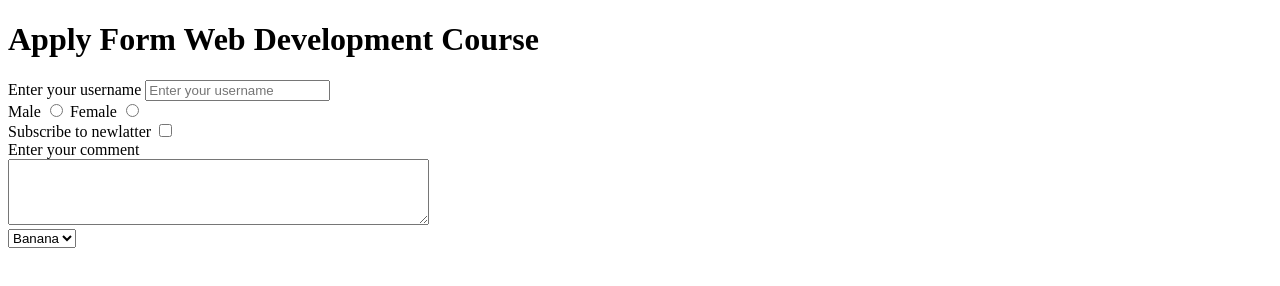
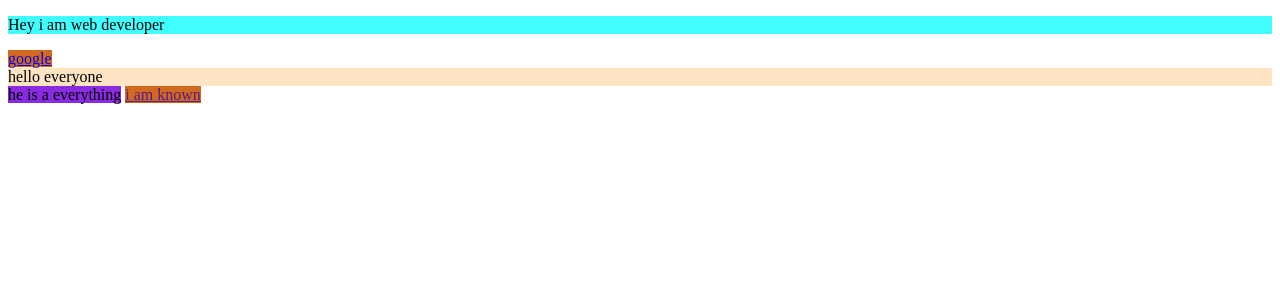
Before and after one commit to HrithikKumar7277/Front-end-Code, a plain HTML site: page index.html in a window 1280 px wide. Drawn offline with Linux system fonts and the light colour scheme.

Commit message:
Inline and Block Element - 7

```diff
--- a/index.html
+++ b/index.html
@@ -3,39 +3,14 @@
 <head>
     <meta charset="UTF-8">
     <meta name="viewport" content="width=device-width, initial-scale=1.0">
-    <title>Form</title>
+    <title>Inline and Block Element</title>
+    <link rel="stylesheet" href="style.css">
 </head>
 <body>
-    <h1>Apply Form Web Development Course</h1>
-    <form action="post">
-        <div>
-            <label for="username">Enter your username</label>
-            <input type="text" id="username" name="username" placeholder="Enter your username">
-        </div>
-        <div>
-
-            <label for="male">Male</label>
-            <input type="radio" id="male" name="gender" value="male">
-            <label for="female">Female</label>
-            <input type="radio" id="female" name="gender" value="female">
-
-        </div>
-        <div>
-            <label for="subscribe">Subscribe to newlatter </label>
-            <input type="checkbox" id="subscribe" name="subscribe" value="yes">
-        </div>
-        <div>
-            <label for="Comment">Enter your comment</label>
-            <br>
-            <textarea name="comment" id="comment" rows="4" cols="50"></textarea>
-        </div>
-        <div>
-            <select name="fruits" id="fruits">
-                <option value="banana">Banana</option>
-                <option value="apple">Apple</option>
-                <option value="mango">Mango</option>
-            </select>
-        </div>
-    </form>
+    <p>Hey i am web developer</p>
+    <a href="https://www.google.com">google</a>
+    <div>hello everyone</div>
+    <span>he is a everything</span>
+    <a href="">i am known</a>
 </body>
 </html>
--- /dev/null
+++ b/style.css
@@ -0,0 +1,12 @@
+p {
+    background-color: rgba(0, 255, 255, 0.74);
+}
+a{
+    background-color: chocolate;
+}
+div{
+    background-color: bisque;
+}
+span{
+    background-color: blueviolet;
+}
```
Also changed, not shown: indexQ.html (added, +27 -0 lines).
